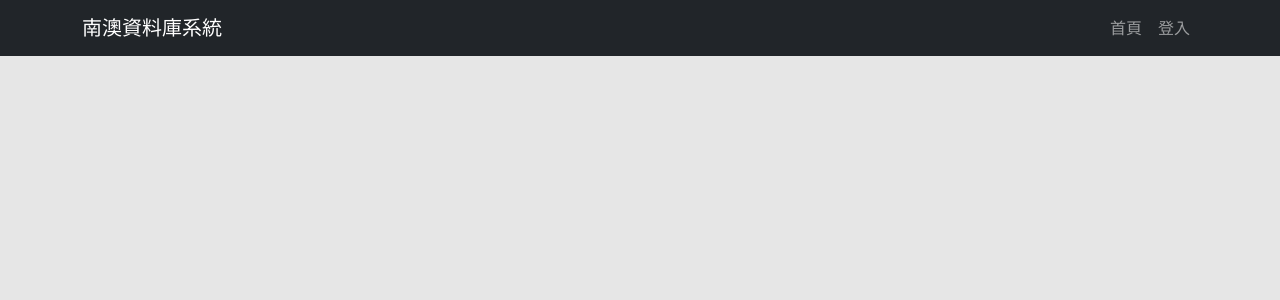
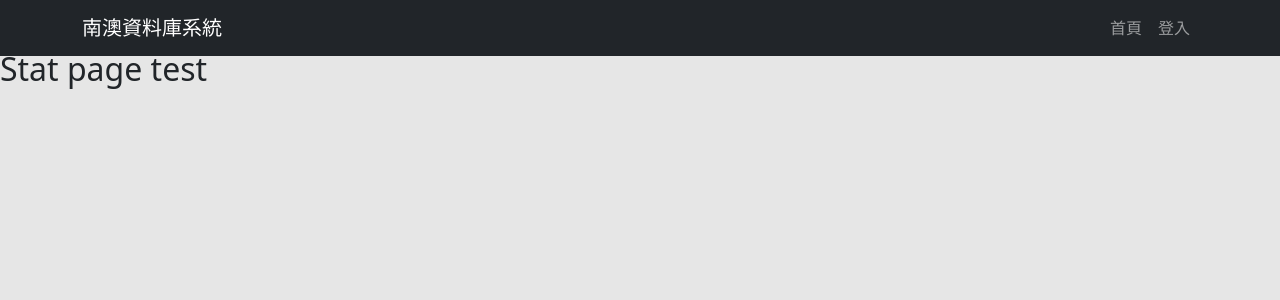
Before and after one commit to chou-ting-wei/NYCU_Service-Learning-Nanao, a React (Vite) app in the folder frontend/: page /stat in a window 1280 px wide. Shown: the top 300 px of the page. Built offline with nearby package versions, Linux system fonts and the light colour scheme.

Commit message:
fix navig and stat test

```diff
--- a/frontend/src/assets/Navig.tsx
+++ b/frontend/src/assets/Navig.tsx
@@ -25,7 +25,6 @@ const Navig: React.FC<NavigProps> = ({ user }) => {
         <Navbar.Collapse id="basic-navbar-nav">
           <Nav className="ms-auto">
             <Nav.Link as={Link} to="/home">首頁</Nav.Link>
-
             {(user == null) ? (
               <Nav.Link as={Link} to="/login">登入</Nav.Link>
             ) : (
@@ -38,7 +37,10 @@ const Navig: React.FC<NavigProps> = ({ user }) => {
                   (user === "admin") ? (
                     <Nav.Link as={Link} to="/admin">管理介面</Nav.Link>
                   ) : (
-                    <Nav.Link as={Link} to="/interact">疼痛回報</Nav.Link>
+                    <>
+                      <Nav.Link as={Link} to="/interact">疼痛回報</Nav.Link>
+                      <Nav.Link as={Link} to="/stat">疼痛統計</Nav.Link>
+                    </>
                   )
                 }
                 <Nav.Link as={Link} to="/profile">{user}</Nav.Link>
--- a/frontend/src/assets/Stat.tsx
+++ b/frontend/src/assets/Stat.tsx
@@ -2,6 +2,12 @@ import './Stat.css'
 
 const Stat = ({ user, url }) => {
 
+
+    return (
+        <div className="Stat">
+            <h2>Stat page test</h2>
+        </div>
+    );
 }
 
 export default Stat;
```
